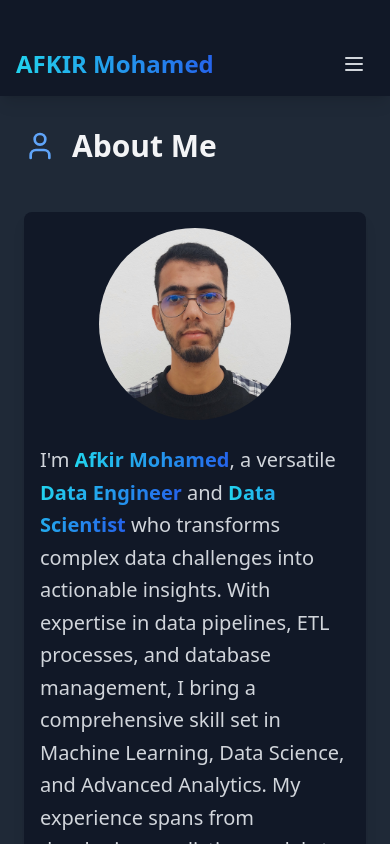
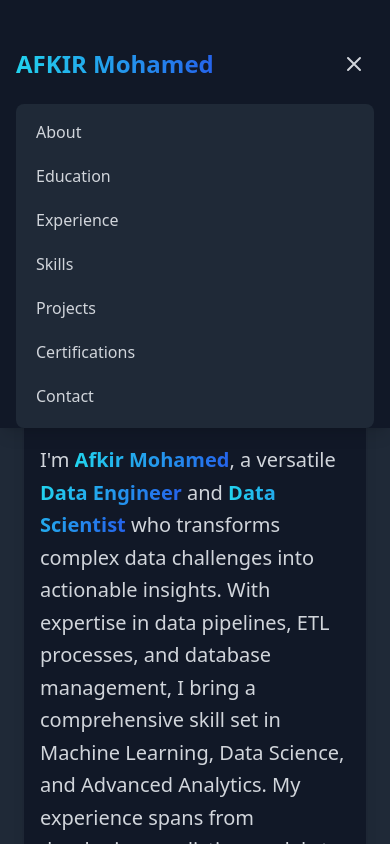
Before and after one commit to afkirmohamed11/portfolio, a React (Vite) app: page / in a window 390 px wide. Both pictures are taken after a click on the button 354 px from the left and 64 px from the top of the page. Shown: the top 844 px of the page. Built offline with nearby package versions, Linux system fonts and the light colour scheme.

Commit message:
edited Hamburger Menu

```diff
--- a/src/App.tsx
+++ b/src/App.tsx
@@ -1,4 +1,4 @@
-import React from 'react';
+import React, { useState } from 'react';
 import { Database, GraduationCap, Briefcase, FolderGit2, Award, Mail, Github, Linkedin, ExternalLink, User, Twitter } from 'lucide-react';
 import ProjectsSection from './ProjectsSection';
 import profile from './images/profile.png';
@@ -8,8 +8,23 @@ import dataCampLogo from './images/DataCamp.png';
 import dataScience365Logo from './images/365DataScience.png';
 import talendLogo from './images/Talend.png';
 
+function App() {
+  const [isMobileMenuOpen, setIsMobileMenuOpen] = useState(false);
 
-function App() {
+  const toggleMobileMenu = () => {
+    setIsMobileMenuOpen(!isMobileMenuOpen);
+  };
+
+  const navItems = [
+    { href: "#about", text: "About" },
+    { href: "#education", text: "Education" },
+    { href: "#experience", text: "Experience" },
+    { href: "#skills", text: "Skills" },
+    { href: "#projects", text: "Projects" },
+    { href: "#certifications", text: "Certifications" },
+    { href: "#contact", text: "Contact" }
+  ];
+
   return (
     <div className="bg-gray-900 text-gray-100">
       {/* Navigation */}
@@ -21,37 +36,58 @@ function App() {
                 AFKIR Mohamed
               </span>
             </div>
+
             {/* Mobile menu button */}
-      <button className="md:hidden p-2 rounded-md text-gray-300 hover:text-white hover:bg-gray-700 focus:outline-none">
-        <svg className="h-6 w-6" fill="none" viewBox="0 0 24 24" stroke="currentColor">
-          <path strokeLinecap="round" strokeLinejoin="round" strokeWidth={2} d="M4 6h16M4 12h16M4 18h16" />
+            <button
+              onClick={toggleMobileMenu}
+              className="md:hidden p-2 rounded-md text-gray-300 hover:text-white hover:bg-gray-700 focus:outline-none"
+            >
+              <svg
+                className="h-6 w-6"
+                fill="none"
+                viewBox="0 0 24 24"
+                stroke="currentColor"
+              >
+                <path
+                  strokeLinecap="round"
+                  strokeLinejoin="round"
+                  strokeWidth={2}
+                  d={isMobileMenuOpen ? "M6 18L18 6M6 6l12 12" : "M4 6h16M4 12h16M4 18h16"}
+                />
               </svg>
             </button>
+
             {/* Desktop menu */}
             <div className="hidden md:flex items-center space-x-2 lg:space-x-4 ml-auto">
-        <a href="#about" className="text-gray-300 hover:text-blue-400 transition-colors duration-300 text-lg font-semibold hover:bg-blue-600 px-4 py-2 rounded-lg">
-          About
+              {navItems.map((item) => (
+                <a
+                  key={item.href}
+                  href={item.href}
+                  className="text-gray-300 hover:text-blue-400 transition-colors duration-300 text-lg font-semibold hover:bg-blue-600 px-4 py-2 rounded-lg"
+                >
+                  {item.text}
                 </a>
-        <a href="#education" className="text-gray-300 hover:text-blue-400 transition-colors duration-300 text-lg font-semibold hover:bg-blue-600 px-4 py-2 rounded-lg">
-          Education
-        </a>
-        <a href="#experience" className="text-gray-300 hover:text-blue-400 transition-colors duration-300 text-lg font-semibold hover:bg-blue-600 px-4 py-2 rounded-lg">
-          Experience
-        </a>
-        <a href="#skills" className="text-gray-300 hover:text-blue-400 transition-colors duration-300 text-lg font-semibold hover:bg-blue-600 px-4 py-2 rounded-lg">
-          Skills
-        </a>
-        <a href="#projects" className="text-gray-300 hover:text-blue-400 transition-colors duration-300 text-lg font-semibold hover:bg-blue-600 px-4 py-2 rounded-lg">
-          Projects
-        </a>
-        <a href="#certifications" className="text-gray-300 hover:text-blue-400 transition-colors duration-300 text-lg font-semibold hover:bg-blue-600 px-4 py-2 rounded-lg">
-          Certifications
-        </a>
-        <a href="#contact" className="text-gray-300 hover:text-blue-400 transition-colors duration-300 text-lg font-semibold hover:bg-blue-600 px-4 py-2 rounded-lg">
-          Contact
-        </a>
+              ))}
             </div>
           </div>
+
+          {/* Mobile menu */}
+          {isMobileMenuOpen && (
+            <div className="md:hidden">
+              <div className="px-2 pt-2 pb-3 space-y-1 sm:px-3 bg-gray-800 rounded-lg mt-2">
+                {navItems.map((item) => (
+                  <a
+                    key={item.href}
+                    href={item.href}
+                    onClick={() => setIsMobileMenuOpen(false)}
+                    className="text-gray-300 hover:text-blue-400 block px-3 py-2 rounded-md text-base font-medium transition-colors duration-300 hover:bg-gray-700"
+                  >
+                    {item.text}
+                  </a>
+                ))}
+              </div>
+            </div>
+          )}
         </div>
       </nav>
 
```
Lines whose indentation alone changed are shown as unchanged.
